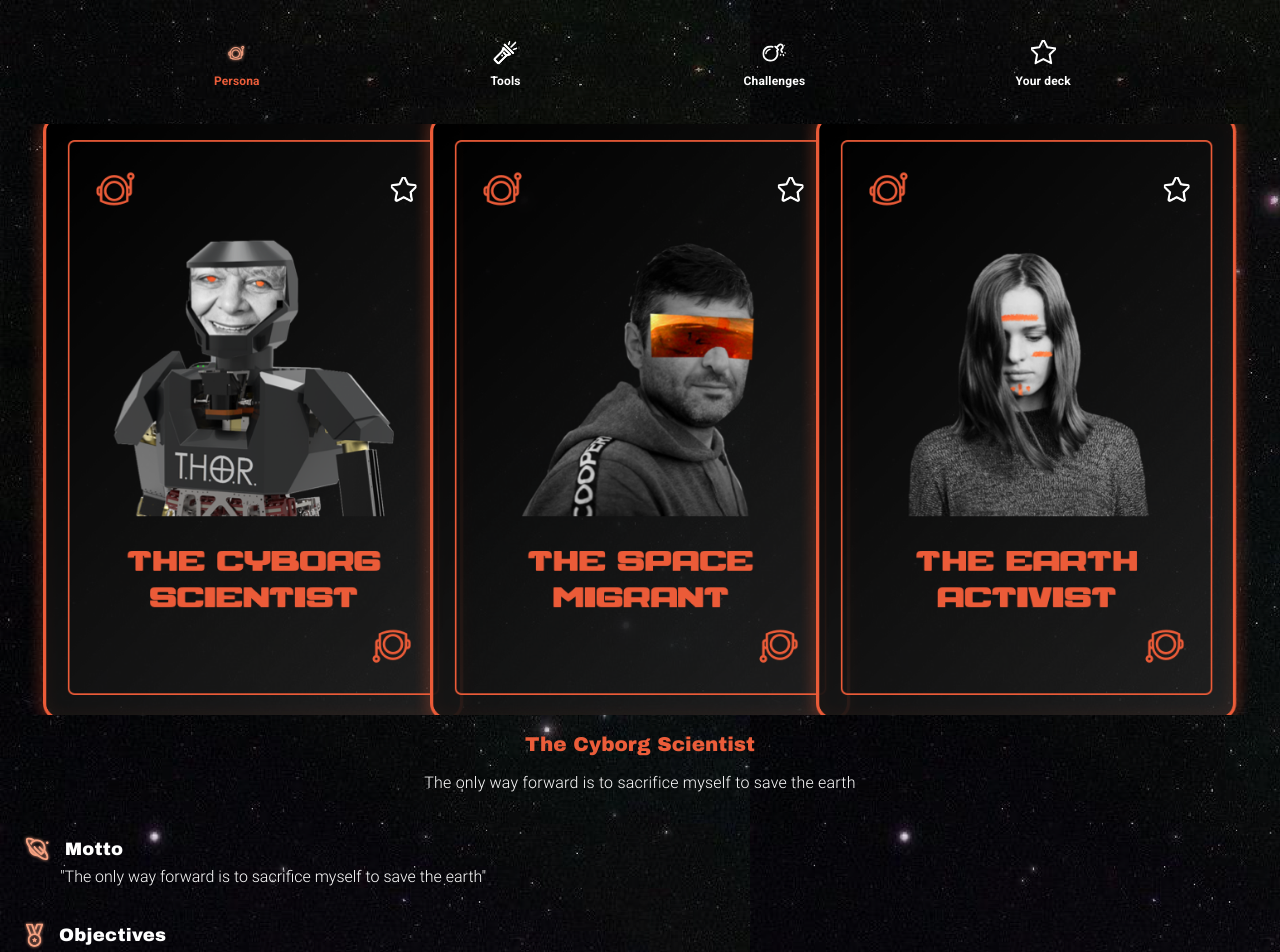
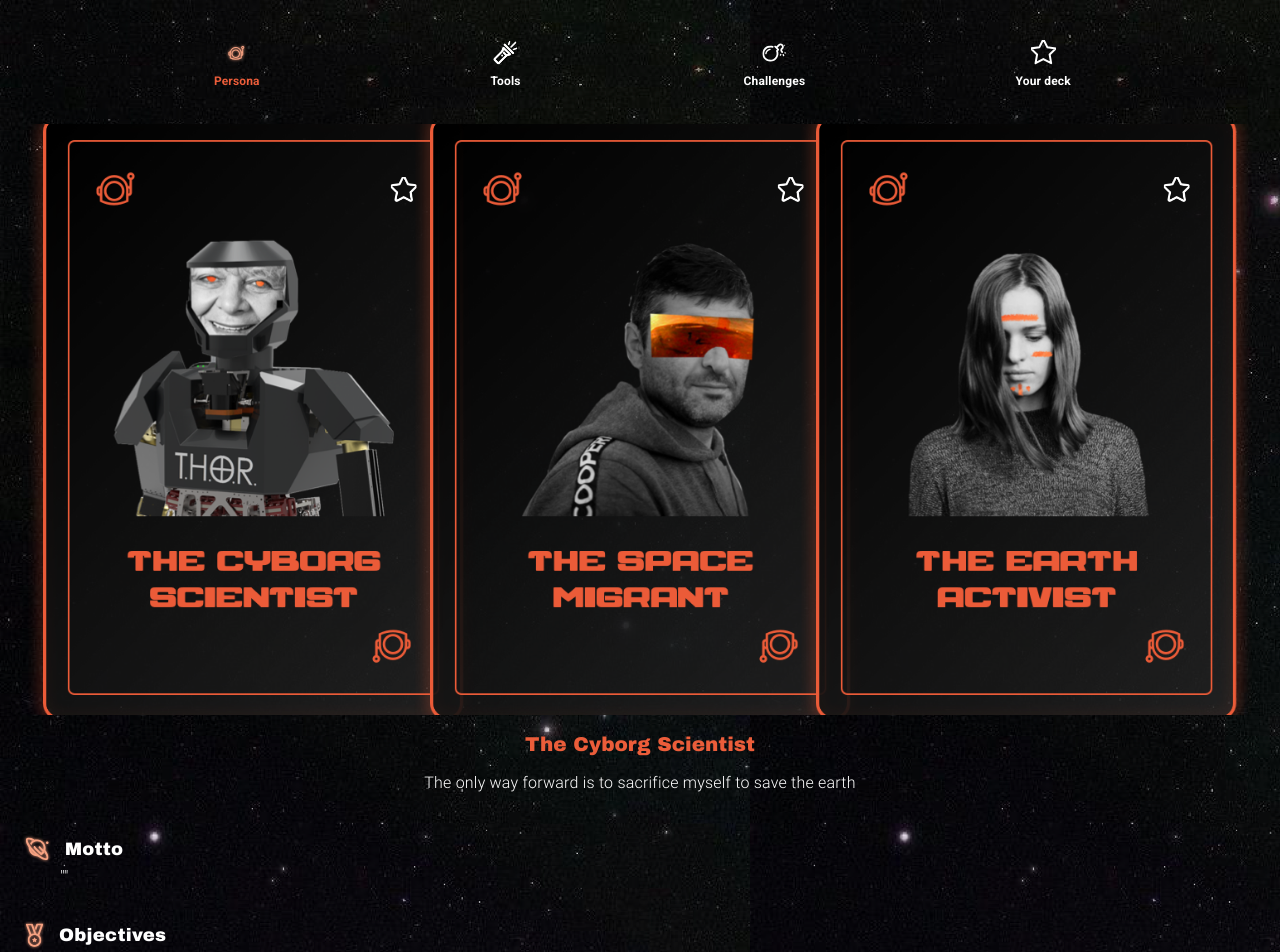
Before and after one commit to j-amarri/mars-game, a React (Create React App) app: page /game in a window 1280 px wide. Shown: the top 952 px of the page. Built offline with nearby package versions, Linux system fonts and the light colour scheme.

Commit message:
added motto to the persona info

```diff
--- a/src/components/InfoPersona/index.jsx
+++ b/src/components/InfoPersona/index.jsx
@@ -1,11 +1,11 @@
-import React from 'react';
-import { ReactComponent as Motto } from './../../assets/icons/motto.svg';
-import { ReactComponent as Objectives } from './../../assets/icons/objectives.svg';
-import { ReactComponent as Pains } from './../../assets/icons/pains.svg';
-import './style.scss';
+import React from 'react'
+import { ReactComponent as Motto } from './../../assets/icons/motto.svg'
+import { ReactComponent as Objectives } from './../../assets/icons/objectives.svg'
+import { ReactComponent as Pains } from './../../assets/icons/pains.svg'
+import './style.scss'
 
-const InfoPersona = props => {
-  if (props.type !== 'persona') return <div></div>;
+const InfoPersona = (props) => {
+  if (props.type !== 'persona') return <div></div>
   return (
     <div className="persona-info">
       <h2 className="title">{props.title}</h2>
@@ -14,7 +14,7 @@ const InfoPersona = props => {
         <Motto />
         <h3>Motto</h3>
       </div>
-      <p className="card-detail">"{props.quote}"</p>
+      <p className="card-detail">"{props.motto}"</p>
       <div className="card-heading">
         <Objectives />
         <h3>Objectives</h3>
@@ -34,7 +34,7 @@ const InfoPersona = props => {
         ))}
       </ul>
     </div>
-  );
-};
+  )
+}
 
-export default InfoPersona;
+export default InfoPersona
```
